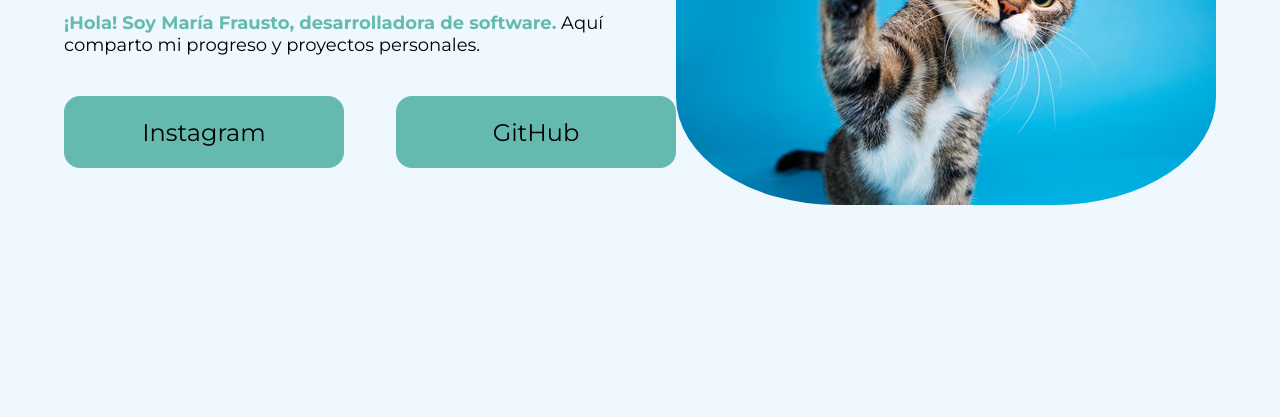
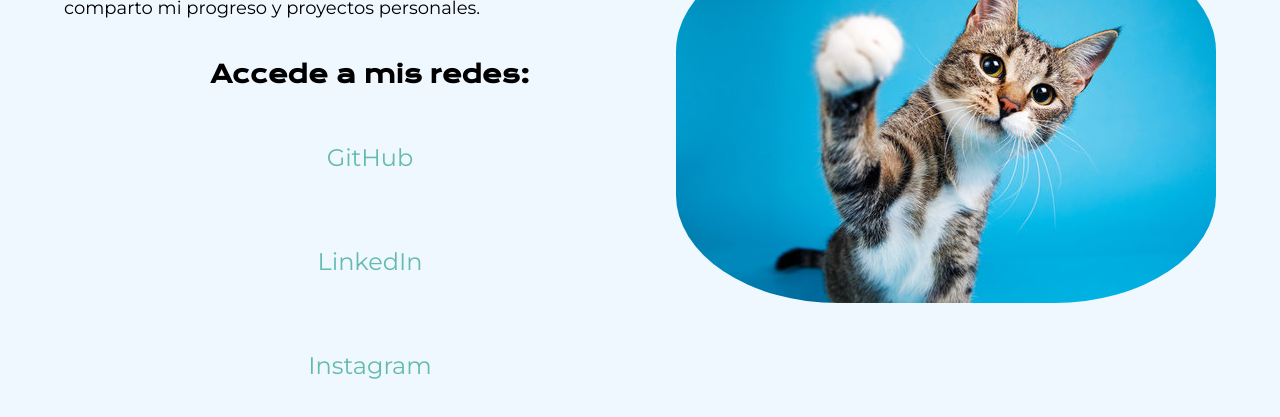
Before and after one commit to fraustosm/portfolio-2, a plain HTML site: page index.html in a window 1280 px wide. Shown: the part 219-636 px from the top of the page. Drawn offline with nearby package versions, Linux system fonts and the light colour scheme.

Commit message:
links y subtitulo

```diff
--- a/index.html
+++ b/index.html
@@ -15,8 +15,10 @@
         </p>
 
         <div class="enlaces">
-        <a class="links" href="www.instagram.com/mfrausto.s">Instagram</a>
+            <h2 class="subtitulo">Accede a mis redes:</h2>
         <a class="links" href="www.github.com/fraustosm">GitHub</a>
+        <a class="links" href="">LinkedIn</a>
+        <a class="links" href="">Instagram</a>
         </div>
         </section>
         <img src="cat.jpg" alt="photo-cat">
--- a/styles.css
+++ b/styles.css
@@ -43,16 +43,23 @@ img {
 .enlaces {
     display: flex;
     justify-content: space-between;
+    flex-direction: column;
+    align-items: center;
+    gap: 32px;
+}
+
+.subtitulo {
+    font-family: 'Krona One', sans-serif;
+    font-size: 24px;
 }
 
 .links{
     width: 280px;
-    background-color: #65baaf;
     text-align: center;
     padding: 21.5px 0px;
     border-radius: 16px;
     font-family: "Montserrat", sans-serif;
     font-size: 24px;
     text-decoration: none;
-    color: #000;
+    color: #65baaf;
 }
```
